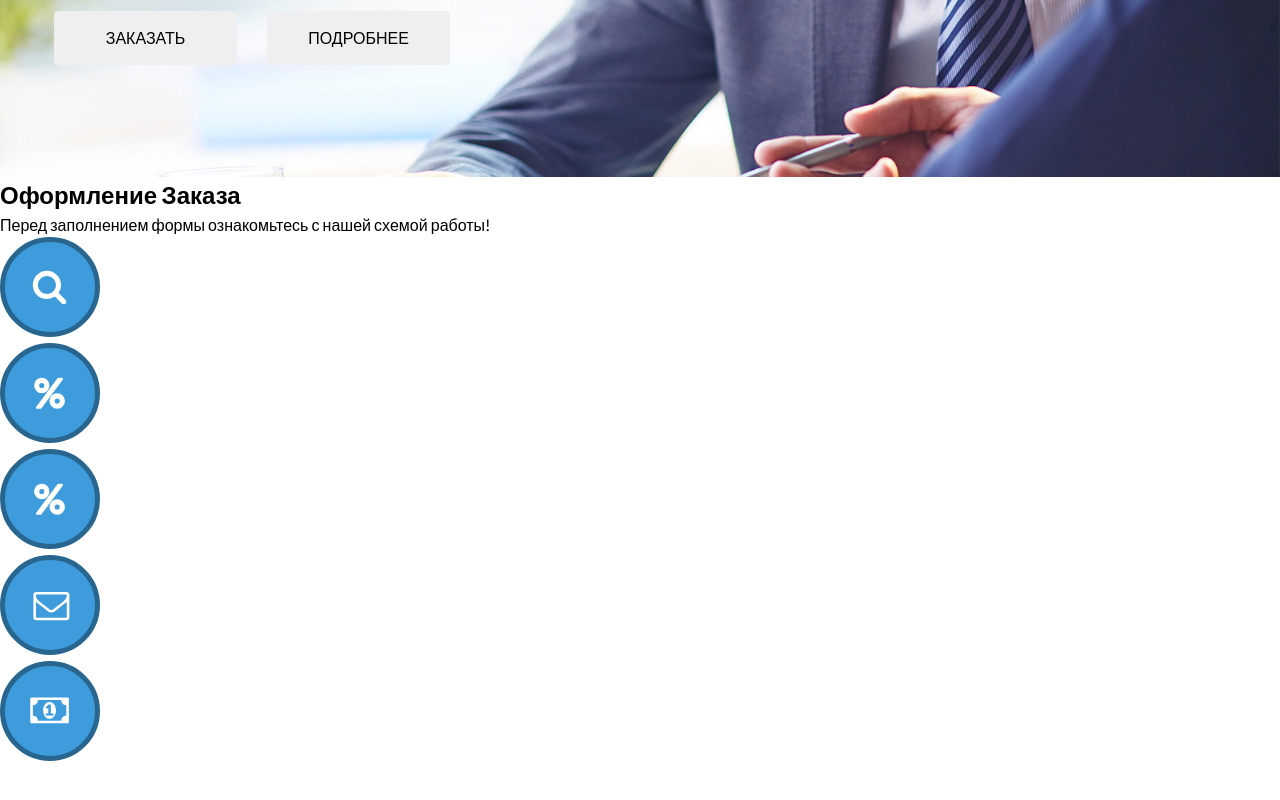
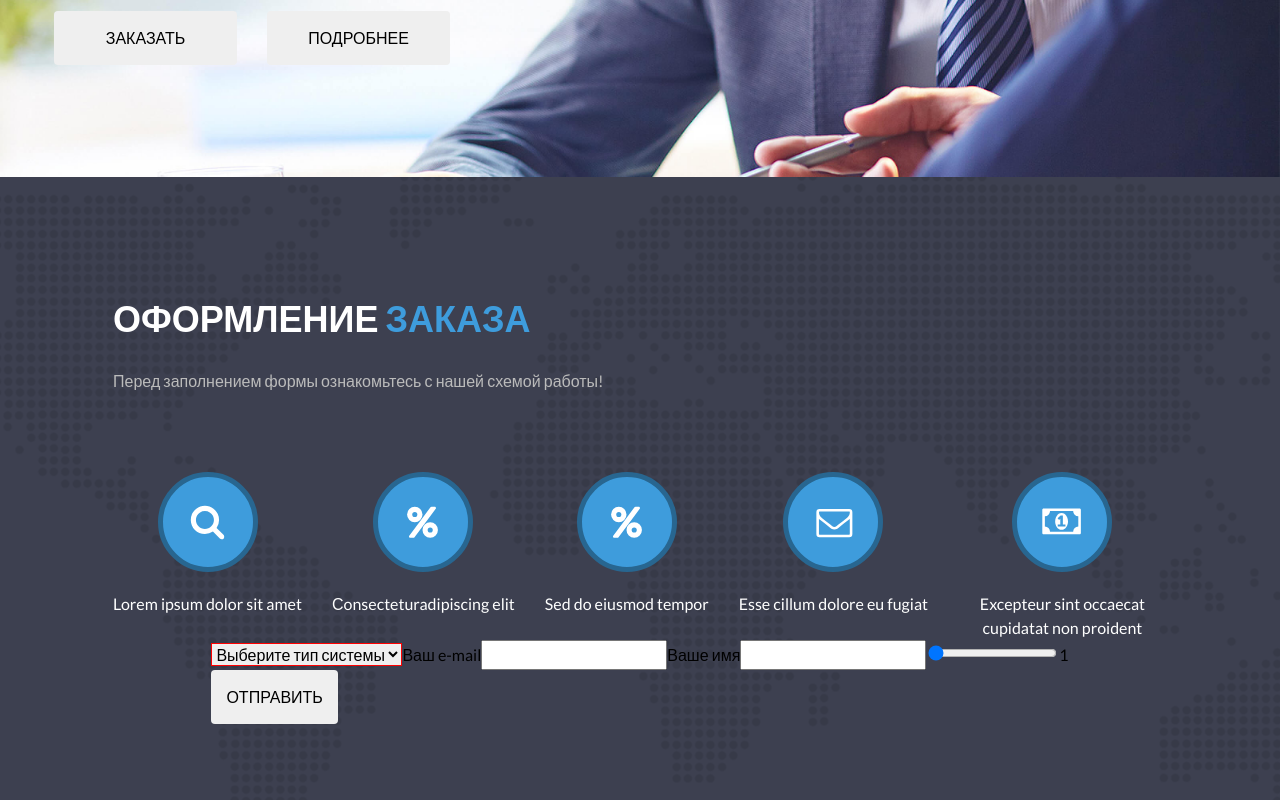
Before and after one commit to chocovelod/soft-corp-test, a Next.js app: page / in a window 1280 px wide. Shown: the part 502-1302 px from the top of the page. Before the commit the page ends 1269 px from the top, so only its background shows below. Built offline with nearby package versions, Linux system fonts and the light colour scheme.

Commit message:
feat: add Order component with data

```diff
--- a/src/modules/Order.tsx/Order.tsx
+++ b/src/modules/Order.tsx/Order.tsx
@@ -1,34 +1,15 @@
-import {
-  DragDropIcon,
-  MailIcon,
-  PercentIcon,
-  PriceIcon,
-  SearchIcon,
-} from "@/icons";
+import Image from "next/image";
+import { OrderForm } from "./components";
+import { OrderHead } from "./components/OrderHead";
+import style from "./styles.module.scss";
 
 const Order = () => {
   return (
-    <div>
-      <h2>Оформление Заказа</h2>
-      <p>Перед заполнением формы ознакомьтесь с нашей схемой работы!</p>
-      <ul className="">
-        <li>
-          <SearchIcon />
-        </li>
-        <li>
-          <PercentIcon />
-        </li>
-        <li>
-          <DragDropIcon />
-        </li>
-        <li>
-          <MailIcon />
-        </li>
-        <li>
-          <PriceIcon />
-        </li>
-      </ul>
-    </div>
+    <section className={style.Order}>
+      <OrderHead className={style.Order__head} />
+      <OrderForm className={style.Order__form} />
+      <Image src="/OrderBackground.png" alt="" fill objectFit="cover" />
+    </section>
   );
 };
 
--- /dev/null
+++ b/src/modules/Order.tsx/components/OrderForm/OrderForm.tsx
@@ -0,0 +1,44 @@
+import { Button } from "@/components/Button/Button";
+import { FC } from "react";
+import style from "./styles.module.scss";
+
+interface Props {
+  className?: string;
+}
+
+const OrderForm: FC<Props> = ({ className }) => {
+  return (
+    <div className={className}>
+      <select name="" id="" className={style.OrderForm__selectContainer}>
+        <option>Выберите тип системы</option>
+        <option>2</option>
+        <option>3</option>
+        <option>4</option>
+        <option>5</option>
+      </select>
+      <label htmlFor="">
+        Ваш e-mail
+        <input type="text" />
+      </label>
+      <label htmlFor="">
+        Ваше имя
+        <input type="text" />
+      </label>
+      <input
+        type="range"
+        name="range"
+        id="range"
+        className="range"
+        min="1"
+        max="20"
+        step="1"
+        value="1"
+      />
+      <output className="num">1</output>
+
+      <Button>Отправить</Button>
+    </div>
+  );
+};
+
+export { OrderForm };
--- /dev/null
+++ b/src/modules/Order.tsx/components/OrderForm/index.ts
@@ -0,0 +1 @@
+export { OrderForm } from "./OrderForm";
--- /dev/null
+++ b/src/modules/Order.tsx/components/OrderForm/styles.module.scss
@@ -0,0 +1,3 @@
+.OrderForm__selectContainer {
+  border: 1px solid red;
+}
--- /dev/null
+++ b/src/modules/Order.tsx/components/OrderHead/OrderHead.tsx
@@ -0,0 +1,52 @@
+import {
+  DragDropIcon,
+  MailIcon,
+  PercentIcon,
+  PriceIcon,
+  SearchIcon,
+} from "@/icons";
+import cn from "classnames";
+import { FC } from "react";
+import containerStyles from "../../../../styles/Home.module.scss";
+import style from "./styles.module.scss";
+
+interface Props {
+  className?: string;
+}
+
+const OrderHead: FC<Props> = ({ className }) => {
+  return (
+    <div className={cn(`${containerStyles.Container}`, className)}>
+      <h2 className={style.OrderHead__title}>
+        Оформление <span>Заказа</span>
+      </h2>
+      <p className={style.OrderHead__subTitle}>
+        Перед заполнением формы ознакомьтесь с нашей схемой работы!
+      </p>
+      <ul className={style.OrderHead__iconsList}>
+        <li>
+          <SearchIcon />
+          <p>Lorem ipsum dolor sit amet</p>
+        </li>
+        <li>
+          <PercentIcon />
+          <p>Сonsecteturadipiscing elit</p>
+        </li>
+        <li>
+          <DragDropIcon />
+          <p>Sed do eiusmod tempor</p>
+        </li>
+        <li>
+          <MailIcon />
+          <p>Esse cillum dolore eu fugiat</p>
+        </li>
+        <li>
+          <PriceIcon />
+          <p>Excepteur sint occaecat cupidatat non proident</p>
+        </li>
+      </ul>
+    </div>
+  );
+};
+
+export { OrderHead };
--- /dev/null
+++ b/src/modules/Order.tsx/components/OrderHead/index.ts
@@ -0,0 +1 @@
+export { OrderHead } from "./OrderHead";
--- /dev/null
+++ b/src/modules/Order.tsx/components/OrderHead/styles.module.scss
@@ -0,0 +1,58 @@
+$base-color: #000000;
+$blue-color: #3e9cdc;
+$white-color: #ffffff;
+$grey-color: #bbbbbb;
+
+.Color__primary {
+  color: $base-color;
+}
+
+.Color__blue {
+  color: $blue-color;
+}
+
+.Color__white {
+  color: $white-color;
+}
+
+.OrderHead__title {
+  text-transform: uppercase;
+  color: $white-color;
+  font-weight: 800;
+  font-size: 36px;
+  line-height: 43.2px;
+
+  span {
+    color: $blue-color;
+  }
+}
+
+.OrderHead__subTitle {
+  margin-top: 30px;
+  color: $grey-color;
+  font-size: 18;
+  line-height: 21.6px;
+}
+
+.OrderHead__iconsList {
+  display: flex;
+  justify-content: center;
+  margin-top: 80px;
+
+  li:not(:first-child) {
+    margin-left: 30px;
+  }
+
+  li {
+    display: flex;
+    flex-direction: column;
+    align-items: center;
+    max-width: 209px;
+    color: $white-color;
+
+    p {
+      text-align: center;
+      margin-top: 20px;
+    }
+  }
+}
--- /dev/null
+++ b/src/modules/Order.tsx/components/index.ts
@@ -0,0 +1,2 @@
+export { OrderForm } from "./OrderForm";
+export { OrderHead } from "./OrderHead";
--- /dev/null
+++ b/src/modules/Order.tsx/styles.module.scss
@@ -0,0 +1,32 @@
+$base-color: #000000;
+$blue-color: #3e9cdc;
+$white-color: #ffffff;
+$grey-color: #bbbbbb;
+
+.Color__primary {
+  color: $base-color;
+}
+
+.Color__blue {
+  color: $blue-color;
+}
+
+.Color__white {
+  color: $white-color;
+}
+
+.Order {
+  position: relative;
+  padding-top: 120px;
+  padding-bottom: 150px;
+  display: flex;
+  flex-direction: column;
+  align-items: center;
+  background-color: #3d4050;
+}
+
+.Order__head,
+.Order__form {
+  position: relative;
+  z-index: 1;
+}
```
Also changed, not shown: public/OrderBackground.png (added).
